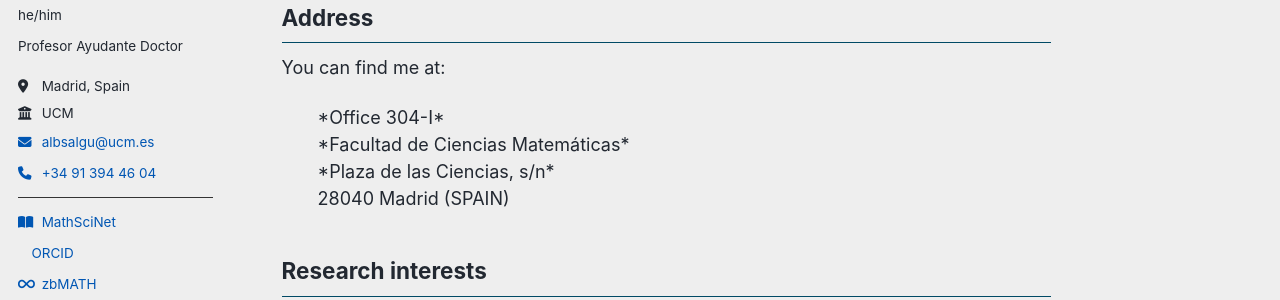
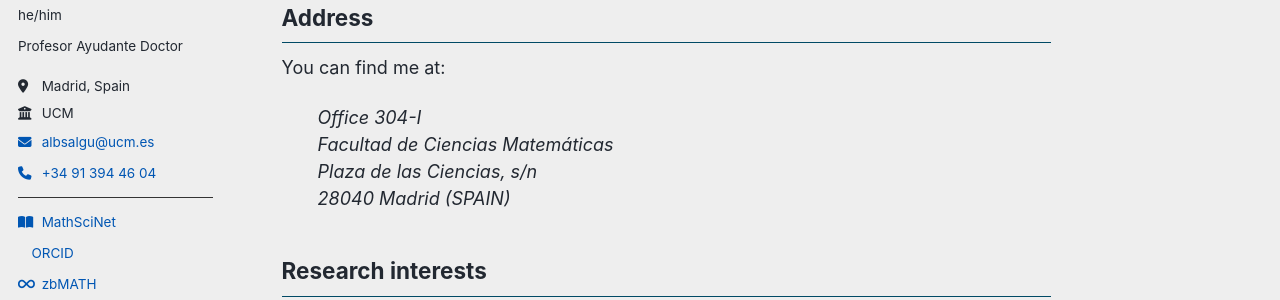
Before and after one commit to salgueroalarcon/salgueroalarcon.github.io, a Jekyll site: the page built from _pages/about.md, in a window 1280 px wide and 1194 px high. Shown: the part 370-670 px from the top of the window. Built offline with Jekyll 4.4.1, drawn with Linux system fonts in a browser that asks for light colours; a style sheet for code colours, icons or effects is not loaded.

Commit message:
Improve address formatting in about.md
Updated the address section with italic styling.

```diff
--- a/_pages/about.md
+++ b/_pages/about.md
@@ -12,10 +12,10 @@ I obtained my PhD at the Universidad de Extremadura in 2023, under the supervisi
 
 ## Address
 You can find me at:
-<div style="margin-left: 2em;">
-  *Office 304-I* <br>
- *Facultad de Ciencias Matemáticas*  <br>
-  *Plaza de las Ciencias, s/n*  <br>
+<div style="margin-left: 2em; font-style: italic;">
+  Office 304-I <br>
+  Facultad de Ciencias Matemáticas <br>
+  Plaza de las Ciencias, s/n  <br>
   28040 Madrid (SPAIN) <br>
 </div>
 
```
